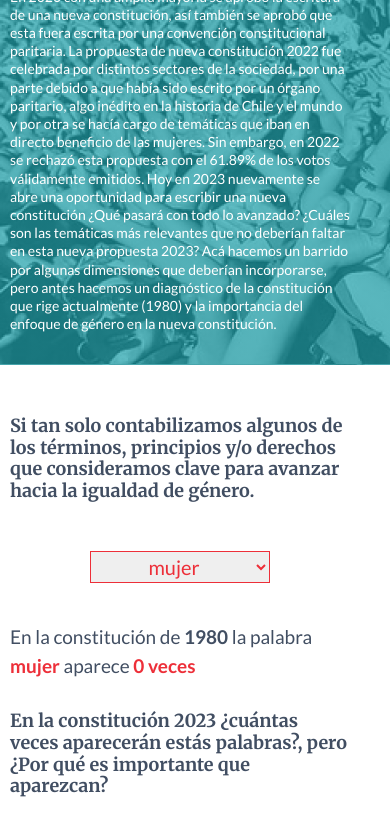
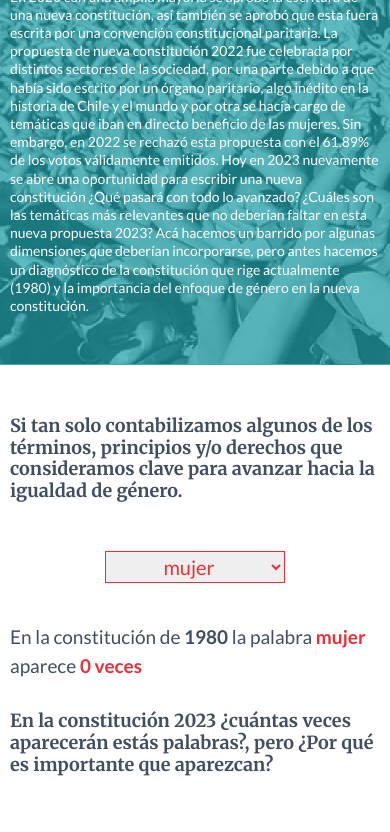
Before and after one commit to Verogatica/c80_enfoquegenero, a plain HTML site: page index.html in a window 390 px wide. Shown: the part 202-1034 px from the top of the page. Drawn offline with nearby package versions, Linux system fonts and the light colour scheme.

Commit message:
margenes responsive

```diff
--- a/style.css
+++ b/style.css
@@ -47,8 +47,9 @@ p {
 
 @media only screen and (max-width: 600px) {
 
-  .encabezado {width: 340px;
-  margin-left: 10px;
+  .encabezado {width: 100%;
+  padding-left: 10px;
+  padding-right: 10px;
 
   }
 
@@ -177,13 +178,16 @@ p {
 @media only screen and (max-width: 600px) {
 
   .contenedor {
-    width: 340px;
-    margin-left: 10px;
+    width: 100%;
+    padding-left: 10px;
+    padding-right: 10px;
   }
 
   .contenedor p {
     padding-right: 0px;
     font-size: 16px;
+    text-wrap: wrap;
+    width: 100%;
   }
 
 
@@ -210,7 +214,8 @@ p {
   }
 
   img {
-    width: 340px;
+    width: 100%;
+    height: auto;
   }
 
   .imgpeq {
```
